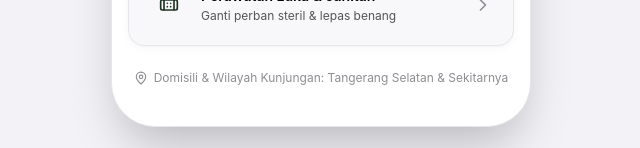
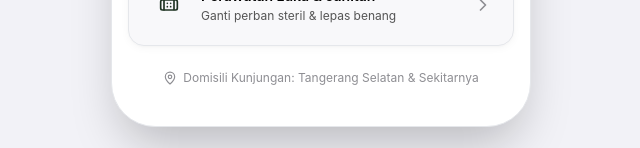
Before and after one commit to dendyadinirwana/corina-homecare, a React (Vite) app: page / in a window 1280 px wide. Shown: the part 761-909 px from the top of the page, without its empty margins (319-959 px from the left). Built offline with nearby package versions, Linux system fonts and the light colour scheme.

Commit message:
fix(home): update domisili footnote to 'Domisili Kunjungan: Tangerang Selatan & Sekitarnya'

```diff
--- a/src/pages/HomePage.tsx
+++ b/src/pages/HomePage.tsx
@@ -257,7 +257,7 @@ export const HomePage: React.FC = () => {
         className="mt-6 px-4 flex items-center justify-center gap-1.5 text-center text-xs text-ink-muted"
       >
         <MapPin className="w-3.5 h-3.5 text-ink-muted shrink-0" />
-        <span>Domisili & Wilayah Kunjungan: Tangerang Selatan & Sekitarnya</span>
+        <span>Domisili Kunjungan: Tangerang Selatan & Sekitarnya</span>
       </div>
     </MobileFrame>
   );
```
Also changed, not shown: 1 other file (tests, documents, lock files or other folders).
